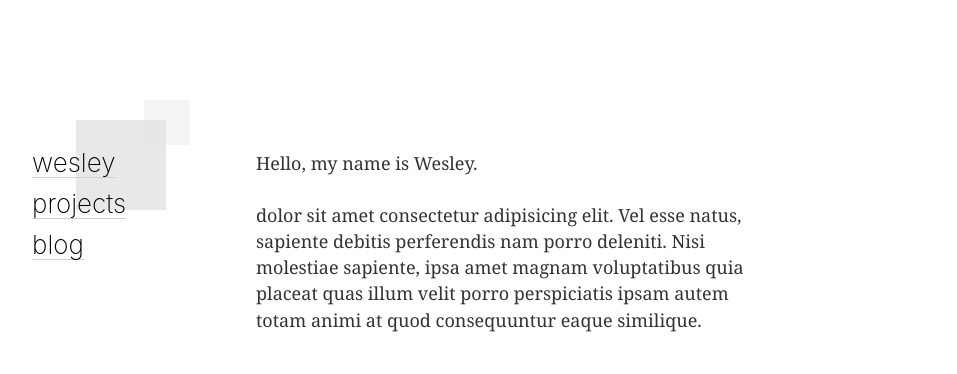
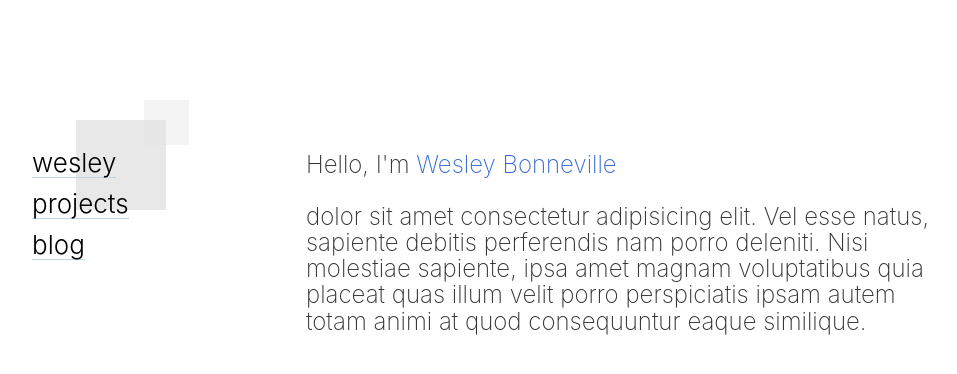
Before and after one commit to wbonneville/gatsby_blog, a Gatsby site: page / in a window 1280 px wide. Shown: the whole page, without its empty margins (44-1001 px from the left). Built offline with nearby package versions, Linux system fonts and the light colour scheme; Gatsby itself is replaced by a stand-in of ours.

Commit message:
Add style

```diff
--- a/src/components/menu.js
+++ b/src/components/menu.js
@@ -43,7 +43,7 @@ const StyledUl = styled.ul`
 const StyledLink = styled(Link)`
   color: black;
   font-size: 26px;
-  font-weight: 180;
+  font-weight: 300;
   font-family: -apple-system, BlinkMacSystemFont, 'Segoe UI', Roboto, Oxygen,
     Ubuntu, Cantarell, 'Open Sans', 'Helvetica Neue', sans-serif;
   text-decoration: none;
--- a/src/pages/index.js
+++ b/src/pages/index.js
@@ -9,13 +9,19 @@ import styled from 'styled-components';
 
 const Div = styled.div`
   position: fixed;
-  top: 150px;
-  left: 300px;
+  top: 152px;
+  left: 350px;
   width: 50%;
-  padding-right: 10%;
+  margin-right: 10%;
+  font-family: -apple-system, BlinkMacSystemFont, 'Segoe UI', Roboto, Oxygen,
+    Ubuntu, Cantarell, 'Open Sans', 'Helvetica Neue', sans-serif;
   & p {
     text-align: left;
-    font-size: 18px;
+    font-size: 24px;
+    font-weight: 200;
+  }
+  & span {
+    color: #366bd3;
   }
 `;
 
@@ -25,7 +31,7 @@ const IndexPage = () => (
     <div>
       <Div>
         <p>
-          Hello, my name is Wesley. <br></br>
+          Hello, I'm <span>Wesley Bonneville</span> <br></br>
           <br />
           dolor sit amet consectetur adipisicing elit. Vel esse natus, sapiente
           debitis perferendis nam porro deleniti. Nisi molestiae sapiente, ipsa
```
